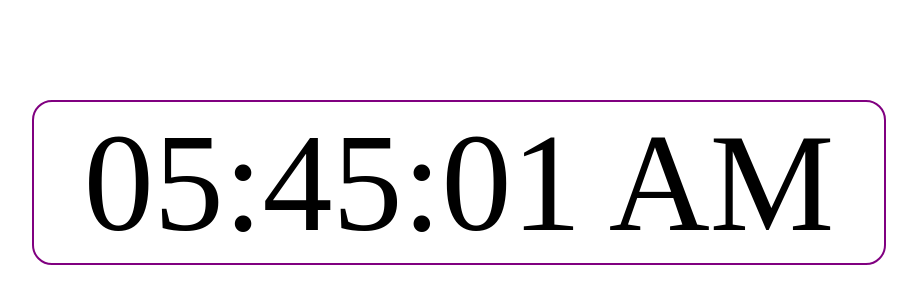
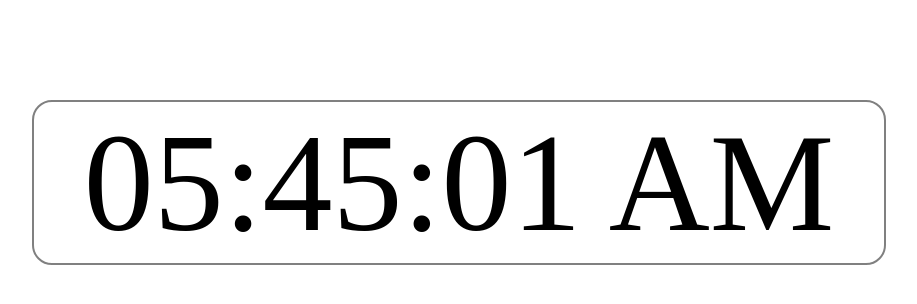
Before and after one commit to jameswan141/digitalclock, a plain HTML site: page index.html in a window 1280 px wide. Shown: the whole page, without its empty margins (76-993 px from the left). Drawn offline with Linux system fonts and the light colour scheme.

Commit message:
Update center.css

```diff
--- a/center.css
+++ b/center.css
@@ -3,6 +3,6 @@
   width: 850px;
   margin: 100px;
   text-align: center;
-  border: 2px solid purple;
+  border: 2px solid gray;
   border-radius: 20px;
 }
```
